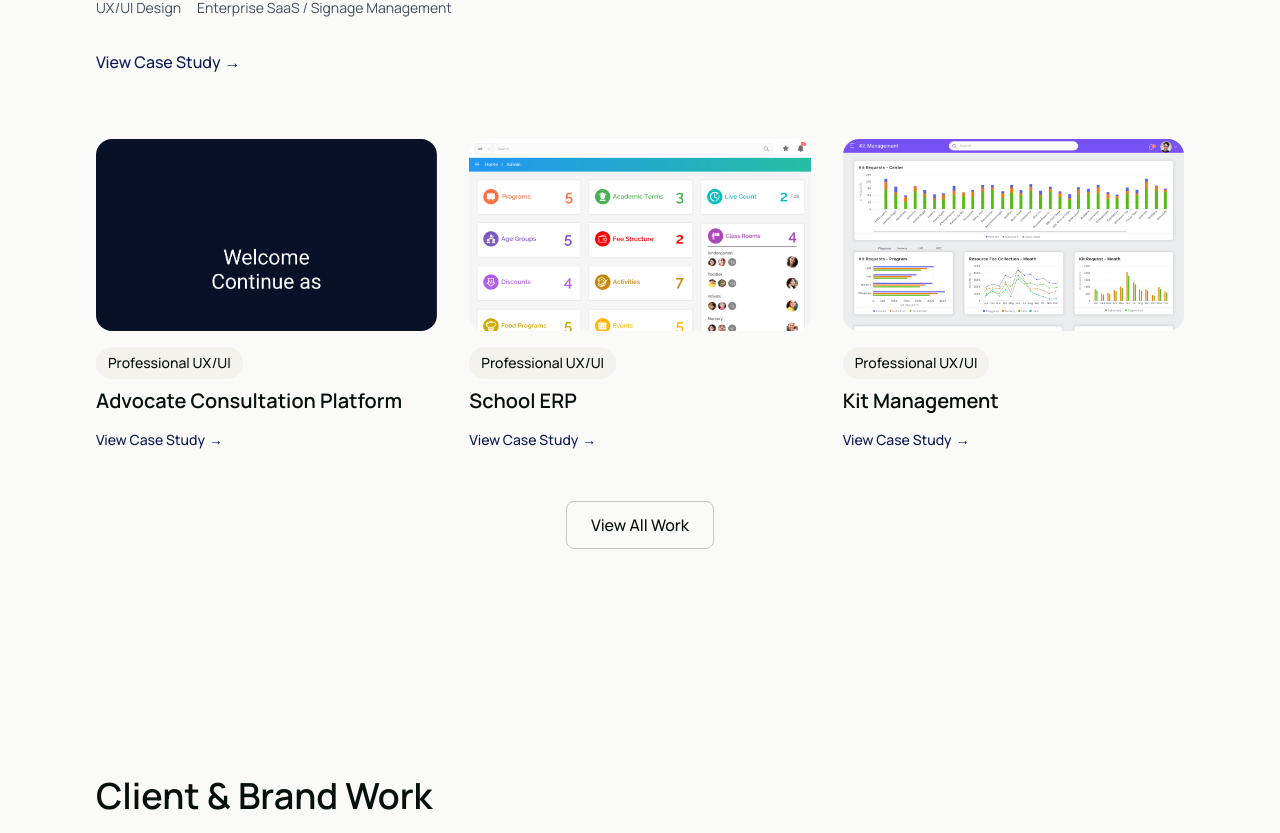
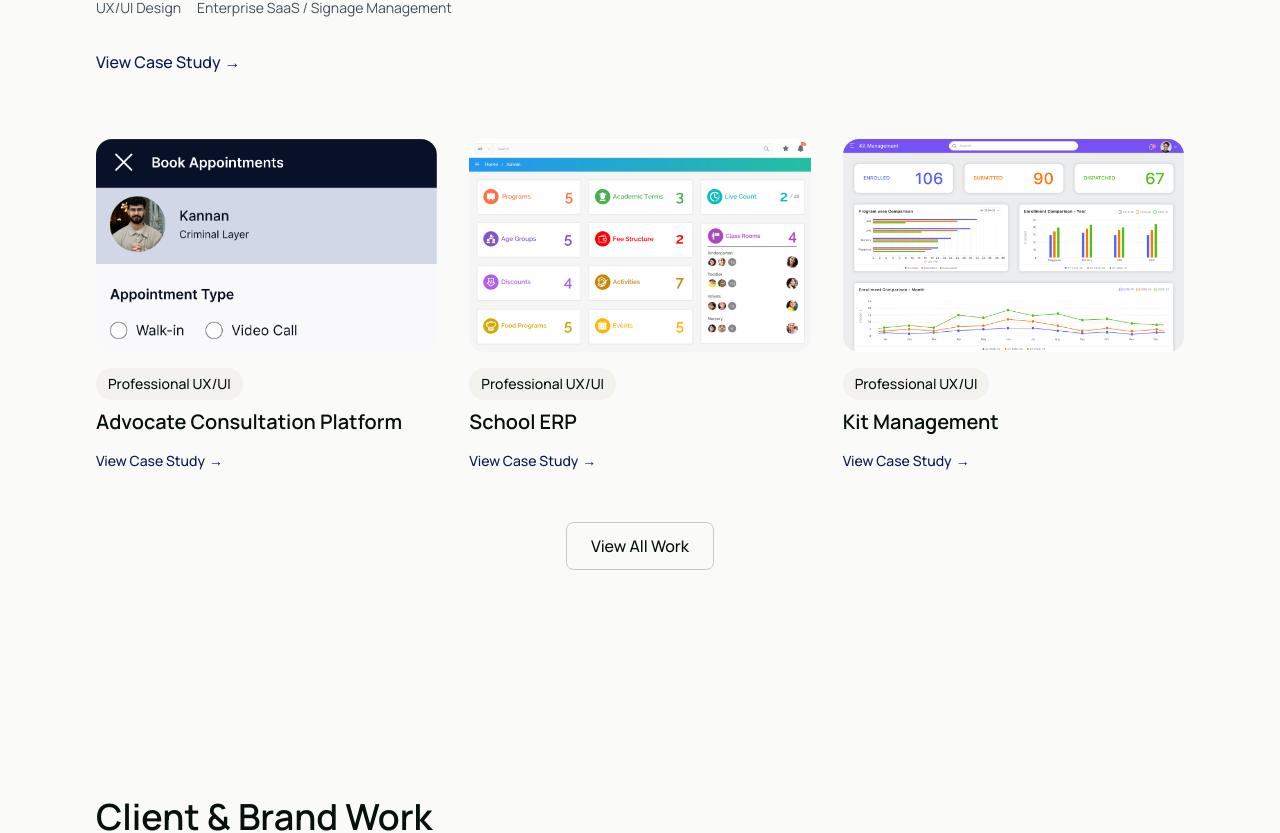
Before and after one commit to ntvkannan/kannan-portfolio, a Next.js app: page / in a window 1280 px wide. Shown: the part 2731-3564 px from the top of the page. Built offline with nearby package versions, Linux system fonts and the light colour scheme.

Commit message:
refine: improve selected work presentation
Co-Authored-By: Claude Opus 5 <noreply@anthropic.com>

```diff
--- a/app/components/home/SelectedWork.js
+++ b/app/components/home/SelectedWork.js
@@ -67,7 +67,7 @@ export default function SelectedWork() {
         )}
 
         {/* Supporting Projects Grid */}
-        <div className="grid grid-cols-1 md:grid-cols-3 gap-8 mb-12">
+        <div className="grid grid-cols-1 sm:grid-cols-2 lg:grid-cols-3 gap-8 mb-12">
           {supportingProjects.map(project => (
             <div key={project.slug}>
               {project.image && (
@@ -77,6 +77,7 @@ export default function SelectedWork() {
                     alt={`${project.title} project image`}
                     ratio="16:9"
                     rounded="lg"
+                    className="!aspect-[16/10]"
                   />
                 </div>
               )}
--- a/app/data/projects.js
+++ b/app/data/projects.js
@@ -21,7 +21,7 @@ export const projects = [
     type: "Digital Consultation Platform",
     status: "completed",
     featured: false,
-    image: "/images/projects/advocate/advocate-01-role-selector.png"
+    image: "/images/projects/advocate/advocate-08-booking.png"
   },
   {
     slug: "school-erp",
@@ -45,7 +45,7 @@ export const projects = [
     type: "Management Platform",
     status: "completed",
     featured: false,
-    image: "/images/projects/kit-management/franchisor-dashboard.png"
+    image: "/images/projects/kit-management/franchisee-dashboard.png"
   },
   {
     slug: "seafood-restaurant",
```
